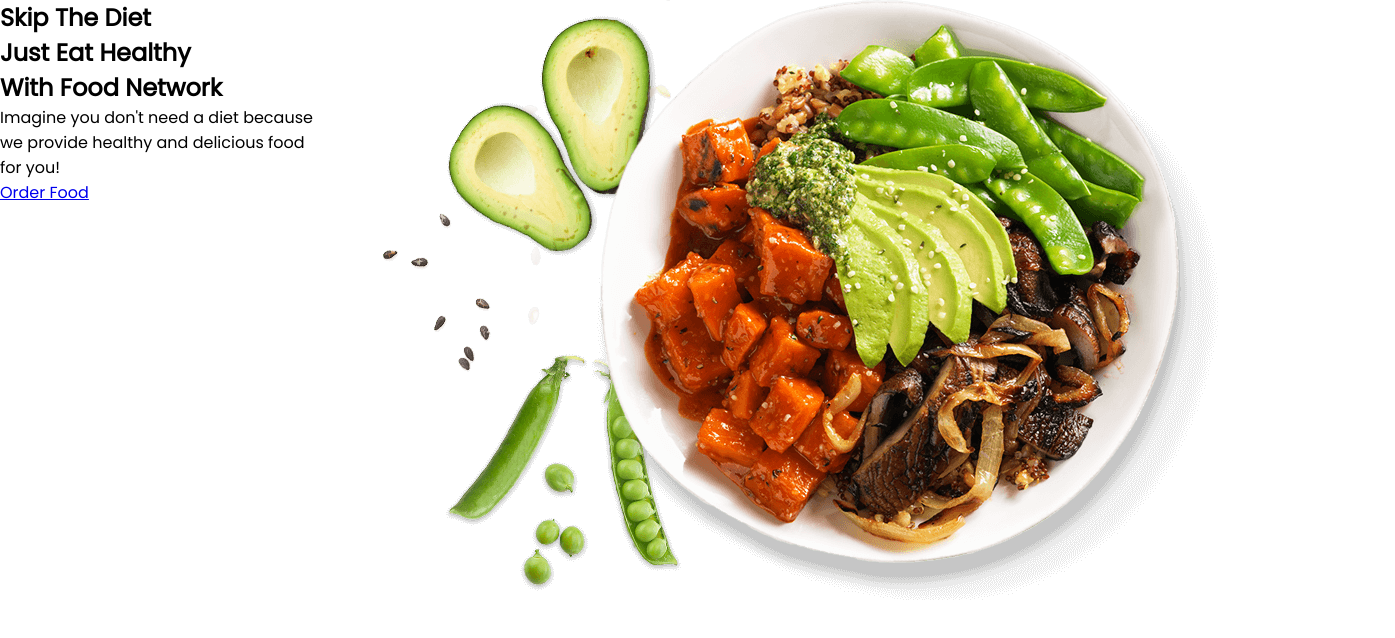
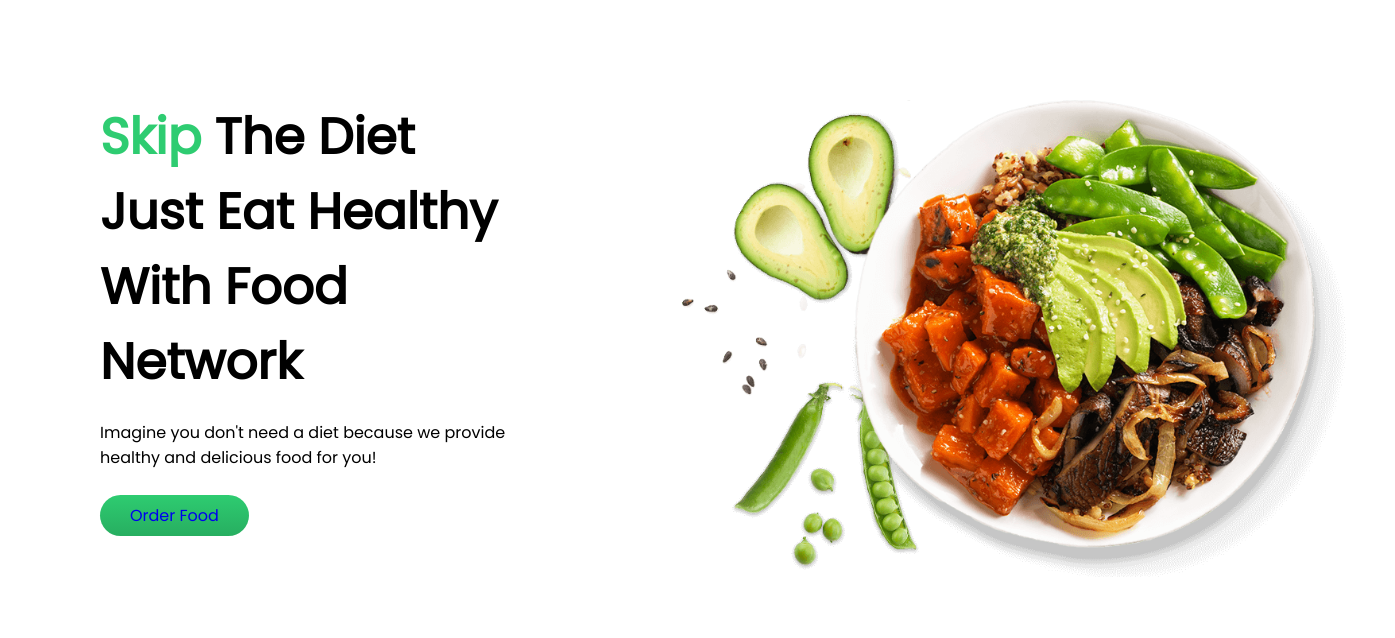
Before and after one commit to sizan-12/2nd-practice, a plain HTML site: page index.html in a window 1280 px wide. Shown: the whole page, 1395 px wide, since content can reach past the window. Drawn offline with Linux system fonts and the light colour scheme.

Commit message:
top area commit

```diff
--- a/index.html
+++ b/index.html
@@ -12,12 +12,12 @@
 </head>
 <body>
     <section class="top-area">
-        <div>
-            <h1>Skip The Diet<br> Just Eat Healthy<br> With Food Network</h1>
-            <p>Imagine you don't need a diet because we provide healthy and delicious food for you!</p>
+        <div class="w-50">
+            <h1><span>Skip</span> The Diet<br> Just Eat Healthy<br> With Food Network</h1>
+            <p>Imagine you don't need a diet because we provide<br> healthy and delicious food for you!</p>
             <a href="#">Order Food</a>
         </div>
-        <div>
+        <div class="w-50">
             <img class="healthy-food-img" src="images/food/pngwing.com.png" alt="Healthy Food">
         </div>
     </section>
--- a/style.css
+++ b/style.css
@@ -6,6 +6,26 @@
 .top-area {
     display: flex;
 }
-img .healthy-food-img{
-    width: 350px;
+.healthy-food-img{
+    width: 755px;
 }
+.w-50 {
+    width: 50%;
+    margin-left: 100px;
+    margin-top: 100px;
+}
+.top-area .w-50 h1 {
+    font-size: 50px;
+    margin-bottom: 20px;
+}
+.top-area .w-50 h1 span {
+    color:#2ecc71;
+}
+.top-area .w-50 a {
+    text-decoration: none;
+    background-image: linear-gradient(#2ecc71,#27ae60);
+    padding: 8px 30px;
+    border-radius: 50px;
+    margin-top: 25px;
+    display: inline-block;
+}
```
